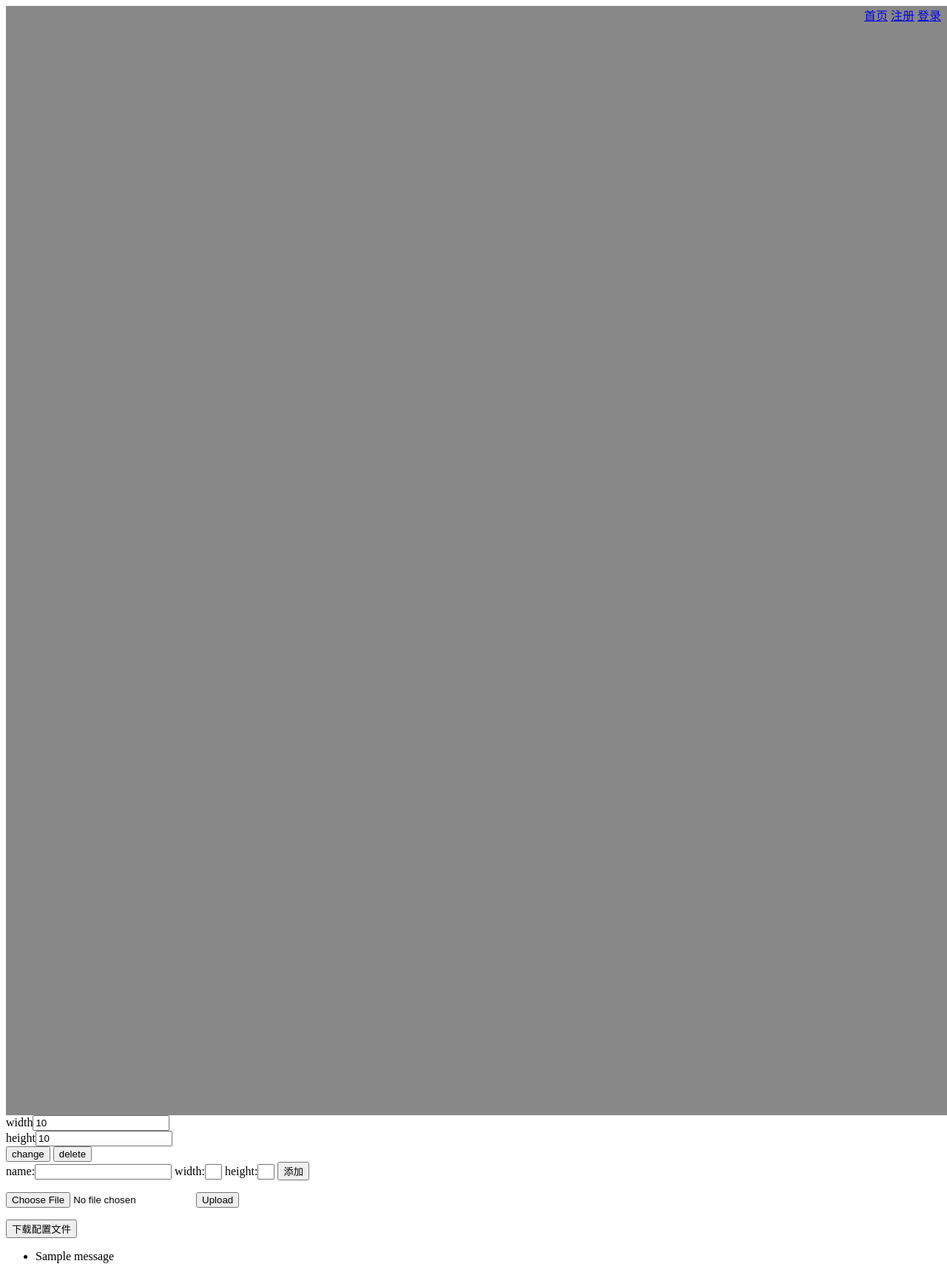
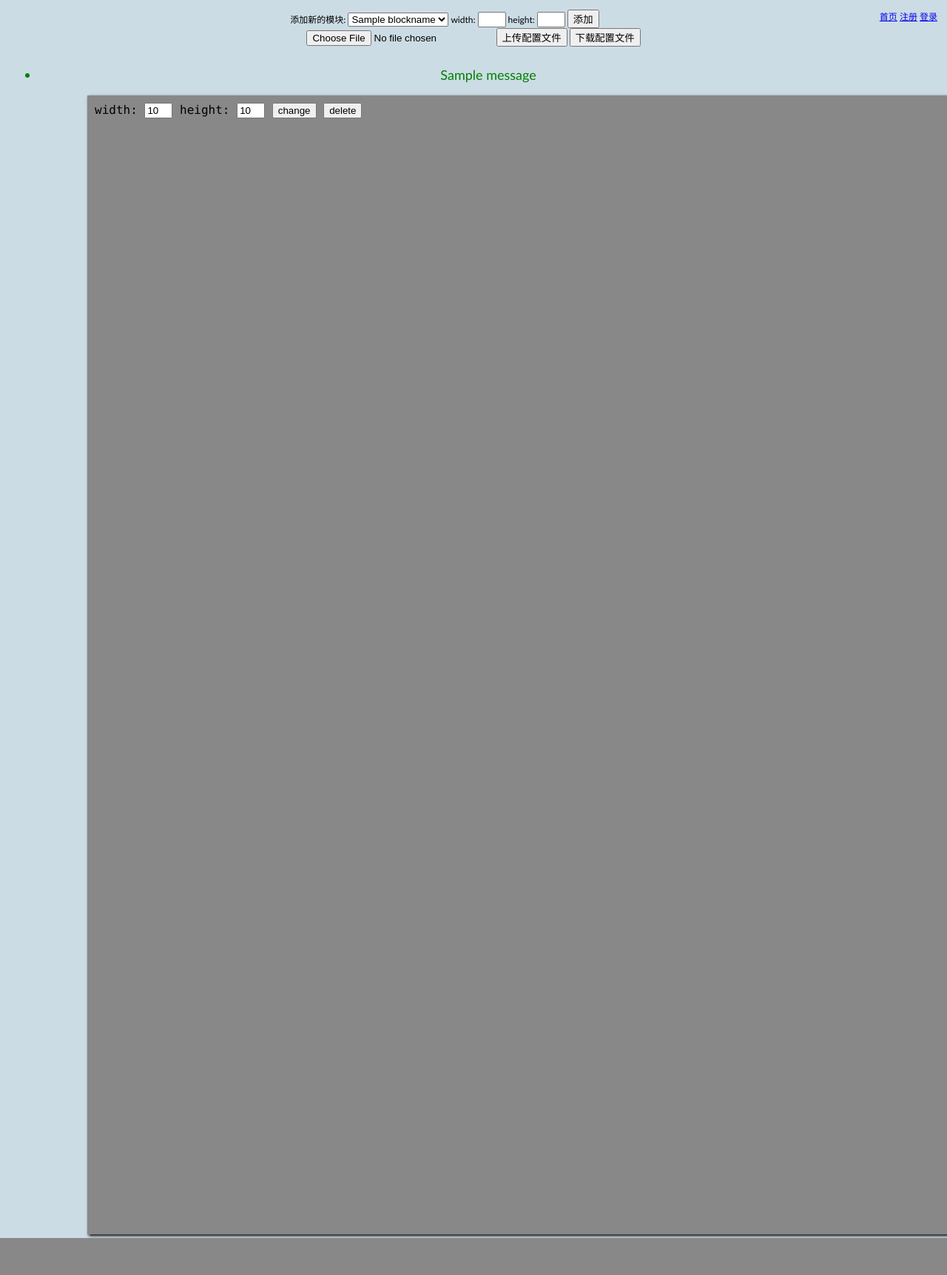
Before and after one commit to resph0ina/ihomepage, a Flask app: template src/app/templates/setting.html in a window 1280 px wide; the page is wider, and only the part inside the window is pictured. Shown: that part at 74% size. After the commit the page ends 1674 px from the top of that part, so only its background shows below. Run offline with Flask 2, Linux system fonts and the light colour scheme; the template is opened without the code that fills it: most values are stand-ins (such as "Sample title", 1, 10 or a date in 2020); one stand-in notice (Sample message) is shown; data that the repository does not hold is empty.

Commit message:
add frontend to setting

```diff
--- a/src/app/static/indexsetting.js
+++ b/src/app/static/indexsetting.js
@@ -1,6 +1,6 @@
 $(document).ready(function(){
 	$(".block").fadeIn("slow");
-	$(".block").each(function(){
+	$(".blocksetting").each(function(){
 		$(this).load('/getsetting/'+$(this).attr('id'));
 	});
 	// $.get('/getblock/'+, {
--- a/src/app/templates/ServiceSetting.html
+++ b/src/app/templates/ServiceSetting.html
@@ -1,6 +1,6 @@
 <form method="POST" action="/getsetting/{{blockId}}">
-	username<input type="text" name="username" value="{{username}}" autocomplete="off"><br>
-	password<input type="password" name="password" value="{{password}}" autocomplete="off"><br>
-	custom<input type="text" name="custom" value="{{custom}}" autocomplete="off"><br>
+	username<input type="text" name="username" value="{{username}}" autocomplete="off"><br />
+	password<input type="password" name="password" value="{{password}}" autocomplete="off"><br />
+	custom<input type="text" name="custom" value="{{custom}}" autocomplete="off"><br />
 	<input type="submit" value="change" name="change">
 </form>
--- a/src/app/templates/setting.html
+++ b/src/app/templates/setting.html
@@ -4,11 +4,10 @@
 <meta http-equiv="Content-Type" content="text/html; charset=utf-8" />
 <script type="text/javascript" src="{{ url_for('static', filename='jquery.js') }}"></script>
 <script type="text/javascript" src="{{ url_for('static', filename='./egg/egg.js') }}"></script>
-<script type="text/javascript" src="{{ url_for('static', filename='es.js') }}"></script>
 <script type="text/javascript" src="{{ url_for('static', filename='indexsetting.js') }}"></script>
 <link rel="stylesheet" type="text/css" media="all" href="{{ url_for('static', filename='egg/egg.css') }}" />
-<link rel="stylesheet" type="text/css" media="all" href="{{ url_for('static', filename='./es.css') }}" />
-<link rel="stylesheet" type="text/css" media="all" href="{{ url_for('static', filename='./blocks.css') }}" />
+<link rel="stylesheet" type="text/css" media="all" href="{{ url_for('static', filename='./main.css') }}" />
+<title>页面设置</title>
 </head>
 
 <body>
@@ -23,40 +22,25 @@
 {% endif %}
 </div>
 
-<div class="content">
-{% for block in blocks%}
-	<div class="block" id="b{{ block.uid }}"></div>
-	<script type="text/javascript">
-	$("#b{{ block.uid }}").width({{ block.width * 150 }});
-	$("#b{{ block.uid }}").height({{ block.height * 150 }});
-	{% if block.color %}
-	$("#b{{ block.uid }}").css("background-color","{{block.color}}");
-	{% endif %}
-	</script>
-	<form method="POST" action="/settingmodify/{{block['uid']}}">
-		width<input type="text" name="width" value="{{block['width']}}" autocomplete="off"><br>
-		height<input type="text" name="height" value="{{block['height']}}" autocomplete="off"><br>
-		<input type="submit" value="change" name="change">
-		<input type="submit" value="delete" name="delete">
-	</form>
-{% endfor %}
-</div>
-
+<div style="text-align:center">
 <form action="" method="POST">
-	name:<input type="text" name="name" autocomplete="off"/>
-	width:<input type="text" name="width" style="width:15px" autocomplete="off"/>
-	height:<input type="text" name="height" style="width:15px" autocomplete="off"/>
+	添加新的模块: <!-- name: <input type="text" name="name" autocomplete="off"/> -->
+	<select name="name">
+	{%for k in blocknames %}
+	<option value='{{blocknames[k]}}'>{{k}}</option>
+	{%endfor%}
+	</select>
+	width: <input type="text" name="width" style="width:30px" autocomplete="off"/>
+	height: <input type="text" name="height" style="width:30px" autocomplete="off"/>
 <input type="submit" value="添加" name="add" autocomplete="off">
 </form>
 
 <form action="" method=post enctype=multipart/form-data>
-      <p><input type=file name=file>
-         <input type=submit name="upload" value=Upload>
-    </form>
-
-<input type=button name="down" value="下载配置文件" onClick="window.location='/downloadsetting'">
-
-<br>
+      <input type=file name=file />
+      <input type=submit name="upload" value='上传配置文件' />
+      <input type=button name="down" value="下载配置文件" onClick="window.location='/downloadsetting'">
+</form>
+<br />
 {% if session.has_key('username') %}
 <a href=/dbupload>上传配置到服务器</a>
 <a href=/dbdownload>从服务器下载配置</a>
@@ -66,10 +50,34 @@
     {% if messages %}
     <ul>
     {% for message in messages %}
-        <li>{{ message }} </li>
+        <li style='font-size:18px;color:green'>{{ message }} </li>
     {% endfor %}
     </ul>
     {% endif %}
 {% endwith %}
+</div>
+
+<div class="content">
+{% for block in blocks%}
+	<div class="block" id="b{{ block.uid }}">
+	<div class='blockcontent'>
+	<div class='blocksetting'  id="b{{ block.uid }}"></div>
+	<form method="POST" action="/settingmodify/{{block['uid']}}">
+		width: <input style='width:30px' type="text" name="width" value="{{block['width']}}" autocomplete="off">
+		height: <input style='width:30px' type="text" name="height" value="{{block['height']}}" autocomplete="off">
+		<input type="submit" value="change" name="change">
+		<input type="submit" value="delete" name="delete">
+	</form>
+	</div>
+	</div>
+	<script type="text/javascript">
+	$("#b{{ block.uid }}").width({{ block.width * 150 }});
+	$("#b{{ block.uid }}").height({{ block.height * 150 }});
+	{% if block.color %}
+	$("#b{{ block.uid }}").css("background-color","{{block.color}}");
+	{% endif %}
+	</script>
+{% endfor %}
+</div>
 
 </body>
--- a/src/app/views.py
+++ b/src/app/views.py
@@ -21,8 +21,8 @@ def ihomepage():
         b1.name = 'baidu.hotword'
         b1.width = 1
         b2 = block.Block('textlines')
-        # b2.name = 'renren.status'
-        b2.name = 'douban.recent'
+        b2.name = 'renren.status'
+        # b2.name = 'douban.recent'
         b2.width = 3
         b2.height = 1
         b2.color='green'
@@ -100,7 +100,8 @@ def setting():
     blocks = json.loads(session['ihomepage'])
     return render_template('setting.html',
                            session = session,
-                           blocks = blocks)
+                           blocks = blocks,
+                           blocknames = app.config['BLOCKNAME'])
 
 @app.route('/settingmodify/<blockId>', methods = ['GET', 'POST'])
 def settingmodify(blockId):
@@ -112,12 +113,12 @@ def settingmodify(blockId):
             which = i
     #change
     if (request.form.has_key('change')):
-        flash("change success")
+        flash("Change success!")
         blocks[which].width = int(request.form.get('width'))
         blocks[which].height = int(request.form.get('height'))
     #delete
     elif (request.form.has_key('delete')):
-        flash("delete success")
+        flash("Delete success!")
         del blocks[which]
     print session['ihomepage']
     ss = []
--- a/src/app/views_getsetting.py
+++ b/src/app/views_getsetting.py
@@ -29,5 +29,5 @@ def getsetting(blockId):
             return redirect('/setting')
         return tools[b.name].rendersetting(blockId)
     else:
-        return "wtf"
-    return "wtf"
+        return ''
+    return ''
```
Also changed, not shown: src/app/modules/Douban.py (added, +7 -0 lines), src/app/templates/ihomepage.html (+0 -8 lines).
